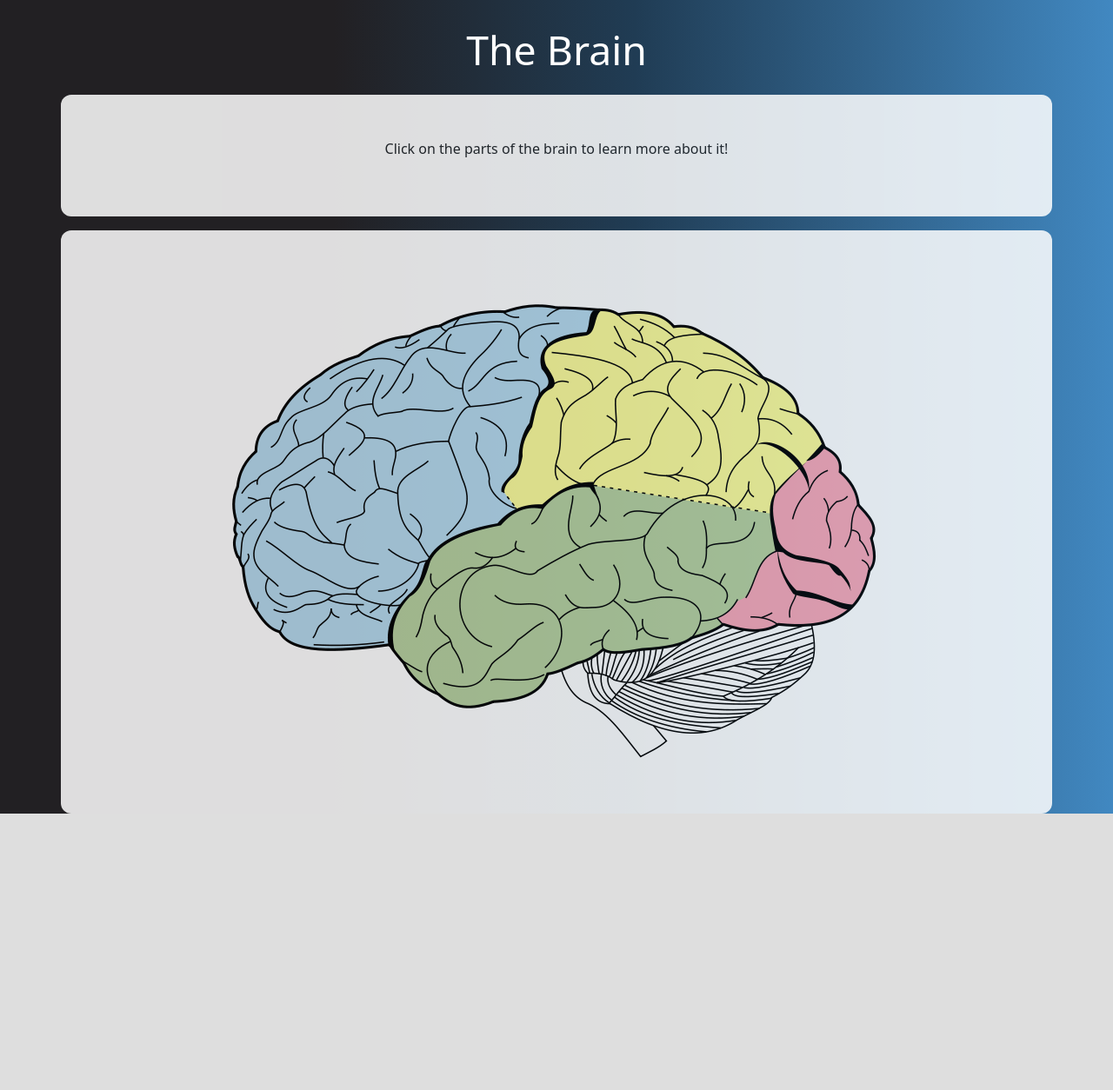
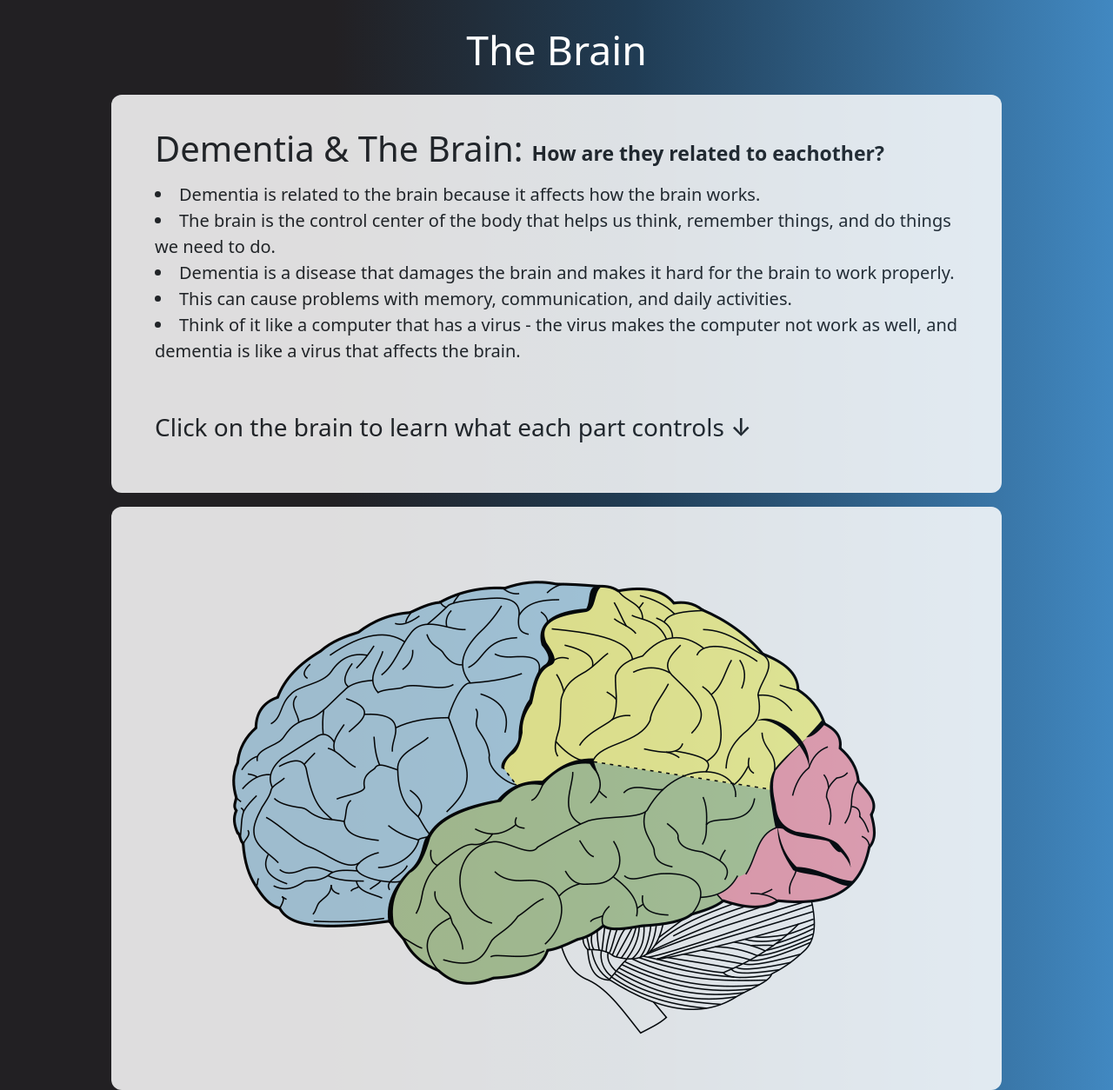
Before and after one commit to alyssa-simb/FinalYearProject, a Node server app: page /the-brain in a window 1280 px wide. Shown: the part 73-1327 px from the top of the page at 87% size. Before the commit the page ends 1009 px from the top, so only its background shows below. Run offline with Node 20, Linux system fonts and the light colour scheme; data comes from the database, SQL or seed files in the repository; some libraries are stand-ins or nearby versions.

Commit message:
22/03/2023 02:09

```diff
--- a/public/css/brain-style.css
+++ b/public/css/brain-style.css
@@ -5,21 +5,55 @@ body{
     margin: 0;
     background-repeat: no-repeat;
     background-attachment: fixed;
+    align-items: center;
+    justify-content: center;
 }
 
-.container{
+.container1{
     margin-top:1em;
     padding: 50px;
     height: 70%;
+    width:80%;
+    margin: auto;
     background-color: white;
     opacity: 0.85;
     overflow: hidden;
     display: flex;
-    align-items: center;
-    justify-content: center;
     border-radius: .75em;
 }
 
+.container2{
+  margin: auto;
+  margin-top:1em;
+  padding: 50px;
+  height: 70%;
+  background-color: white;
+  opacity: 0.85;
+  overflow: hidden;
+  display: flex;
+  align-items: center;
+  justify-content: center;
+  border-radius: .75em;
+  width:80%;
+}
+
+
+.subtitleA{
+  float: left;
+  margin-top: -0.3em;
+  margin-right: 0.25em;
+}
+
+.subtitle-textA{
+  font-size: 23px;
+    font-weight: 550;
+}
+
+.textA{
+  clear: both;
+  font-weight: 420;
+    font-size: 20px;
+}
 
 
 #title{
@@ -46,16 +80,21 @@ body{
     width: fit-content;
   }
 
+  .popup-title{
+    font-weight: 500;
+    font-size: 20px;
+  }
+
+
   .popup {
     padding: 20px;
-    color: white;
-    font-weight: 100;
-    font-size: 14px;
+    color: rgb(255, 255, 255);
+    font-weight: 490;
+    font-size: 15px;
     position: absolute;
     opacity: 0;
     transform: scale(0);
     transition: opacity 300ms, transform 300ms;
-
   }
 
   .popup > .close {
@@ -64,8 +103,9 @@ body{
     top: -10px;
     background-color: rgb(0, 0, 0);
     padding: 4px 10px;
-    color: azure;
+    color: rgb(255, 255, 255);
     text-decoration: none;
+    border-radius: 5px;
 
   }
 
@@ -78,26 +118,41 @@ body{
     margin-left: -30%;
     margin-top: -20%;
     background-color: rgba(9, 63, 179, 0.989);
+    border-radius: 10px;
   }
 
   #parietal-lobe{
     margin-left: 30%;
     margin-top: -20%;
-    background-color: rgb(255, 208, 21);
+    background-color: rgb(230, 189, 29);
+    border-radius: 10px;
   }
 
   #temporal-lobe{
     margin-top: 10%;
     background-color: rgb(61, 186, 67);
+    border-radius: 10px;
   }
 
   #occipital-lobe{
     margin-left: 50%;
     background-color: rgb(212, 35, 35);
+    border-radius: 10px;
   }
 
   #cerebellum{
     margin-top: 25%;
     margin-left: 30%;
     background-color: rgb(0, 0, 0);
+    border-radius: 10px;
   }
+
+  ul{
+    list-style-position: inside;
+    padding: 0;
+  }
+
+  h3{
+
+    margin-top: 2em;
+  }
--- a/views/the-brain.hbs
+++ b/views/the-brain.hbs
@@ -15,20 +15,31 @@
 
  <!--This is the brain page-->
     <p id="title">The Brain</p>
-    <div class="container" id="container1">
+    <div class="container1">
 
       <div id="containerA">
+        <div class="titleA">
+          <h1 class="subtitleA">Dementia & The Brain:</h1>
+          <p class="subtitle-textA">How are they related to eachother?</p>
+        </div>
+        <ul class="textA">
+           <li>Dementia is related to the brain because it affects how the brain works. </li>
+           <li>The brain is the control center of the body that helps us think, remember things, and do things we need to do. </li>
+           <li>Dementia is a disease that damages the brain and makes it hard for the brain to work properly. </li>
+           <li>This can cause problems with memory, communication, and daily activities. </li>
+           <li>Think of it like a computer that has a virus - the virus makes the computer not work as well, and dementia is like a virus that affects the brain.</li>
+         </ul>
+           <h3> Click on the brain to learn what each part controls &#8595; </h3>
 
-      </div>
-      <div id="containerB">
+     </div>
 
-      </div>
-      <p>Click on the parts of the brain to learn more about it!</p>
+
 
     </div>
 
  <!--This is container holds the coordinates for the brain image, so a user would be able to press on a section and info on it would pop up-->
-    <div class="container">
+    <div class="container2">
+
       <img id="diagram" src="/static/css/images/braindiagram.jpg" usemap="#diagram-labels">
 
         <map name="diagram-labels">
@@ -41,34 +52,57 @@
 
 
         <div class="popup" id="frontal-lobe">
-            This is the Frontal lobe!
+            <p class="popup-title">Frontal lobe</p>
+             <ul>
+              <li>controls emotion and behaviour</li>
+              <li>Help solve problems</li>
+              <li>Helps you pay attention </li>
+              <li>Staying focused on tasks</li>
+             </ul>
            <a class="close" href="#">x</a>
         </div>
         <div class="popup" id="parietal-lobe">
-            This is the Parietal lobe!
+            <p class="popup-title">Parietal lobe</p>
+            <ul>
+              <li>Process information for our 5 senses</li>
+              <li>Makes us aware of our surroundings</li>
+              <li>Recognise and locate objects </li>
+              <li>Read and write</li>
+            </ul>
            <a class="close" href="#">x</a>
         </div>
         <div class="popup" id="temporal-lobe">
-            This is the Temporal lobe!
+            <p class="popup-title">Temporal lobe</p>
+            <ul>
+              <li>Recognise language</li>
+              <li>Remembering names, faces, and events</li>
+              <li>Recognise and identify objects and people</li>
+              <li>Let's you enjoy music and sounds</li>
+            </ul>
            <a class="close" href="#">x</a>
         </div>
         <div class="popup" id="occipital-lobe">
-            This is the Occipital lobe!
+            <p class="popup-title">Occipital lobe</p>
+            <ul>
+              <li>Process information from our eyes</li>
+              <li>Process different colours and shapes</li>
+              <li>Helps you understand movement and position</li>
+              <li>Helps you read and recognise words</li>
+            </ul>
            <a class="close" href="#">x</a>
         </div>
         <div class="popup" id="cerebellum">
-            This is the Cerebellum!
+            <p class="popup-title">Cerebellum</p>
+            <ul>
+              <li>Helps control movements</li>
+              <li>Helps control behaviour</li>
+              <li>Helps control movements</li>
+              <li>Learn and remember new physical skills</li>
+            </ul>
            <a class="close" href="#">x</a>
         </div>
 
     </div>
 
-
-    <!-- Optional JavaScript; choose one of the two! -->
-
-    <!-- Option 1: Bootstrap Bundle with Popper -->
-    <script src="https://cdn.jsdelivr.net/npm/bootstrap@5.0.2/dist/js/bootstrap.bundle.min.js" integrity="sha384-MrcW6ZMFYlzcLA8Nl+NtUVF0sA7MsXsP1UyJoMp4YLEuNSfAP+JcXn/tWtIaxVXM" crossorigin="anonymous"></script>
-
-
   </body>
 </html>
```
Also changed, not shown: public/css/dementia-style.css (+15 -0 lines), views/what-is-dementia.hbs (+12 -8 lines), src/models/User.js (deleted).
